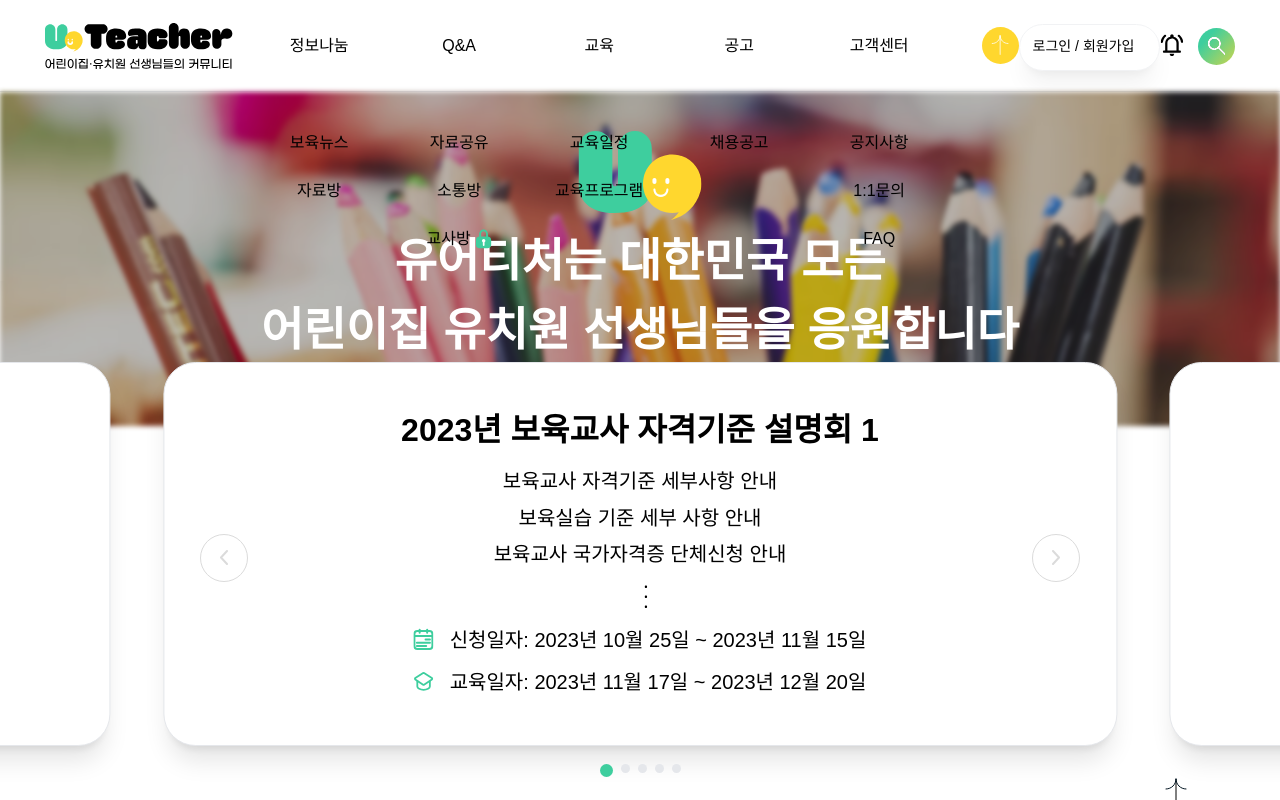
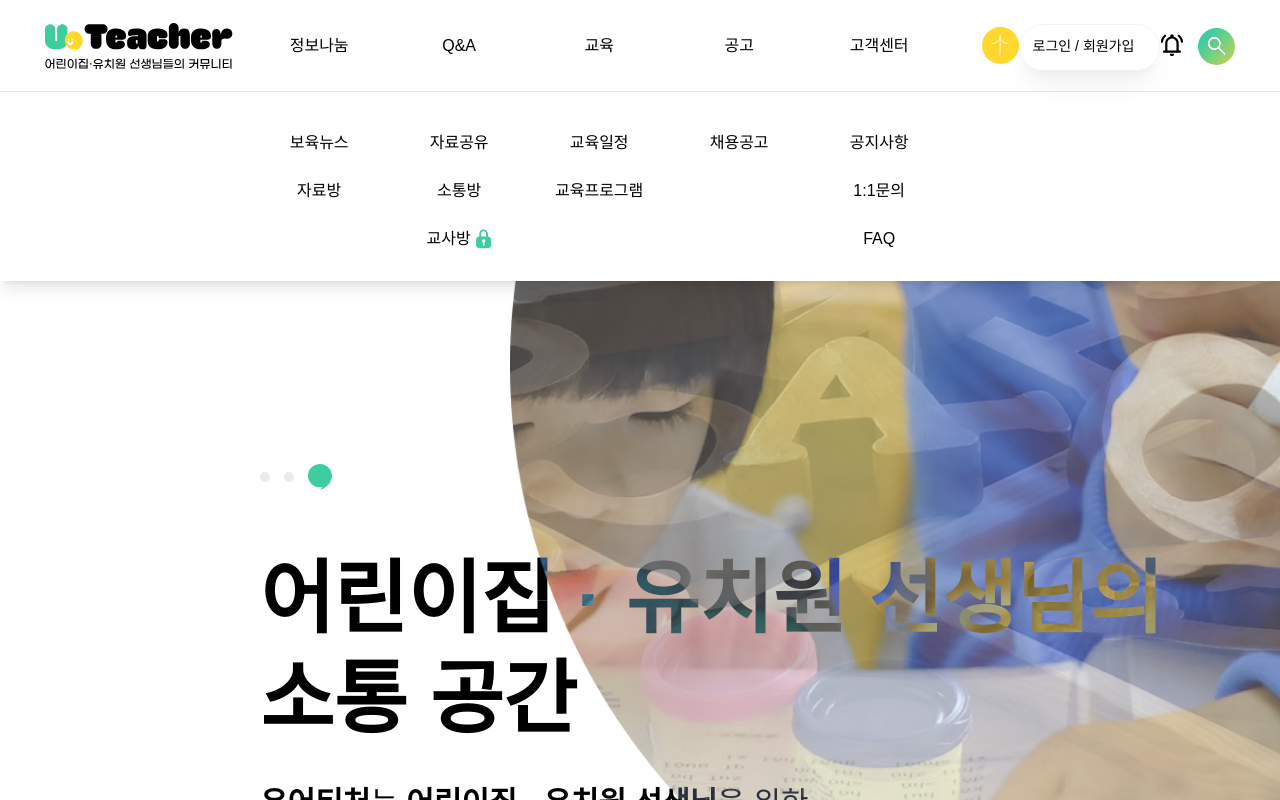
Before and after one commit to yourteacher-org/yourteacher-fe, a React (Vite) app: page / in a window 1280 px wide. Shown: the top 800 px of the page. Built offline with nearby package versions, Linux system fonts and the light colour scheme.

Commit message:
[fix] HeroSection 이미지 원인으로 스크롤 바 생성되는 버그 수정

```diff
--- a/src/layouts/MainLayout.tsx
+++ b/src/layouts/MainLayout.tsx
@@ -9,15 +9,11 @@ interface MainLayoutProps {
 
 const MainLayout = ({ children }: MainLayoutProps) => {
   return (
-    <>
+    <div className="xl:max-w-full lg:max-w-[1024px] sm:max-w-[390px] xl:min-h-[70vh] mx-auto overflow-hidden">
       <Navbar />
-
-      <main className="xl:max-w-[1920px] lg:max-w-[1024px] sm:max-w-[390px] xl:min-h-[70vh] mx-auto">
-        {children}
-      </main>
+      <main>{children}</main>
       <Footer />
-
-    </>
+    </div>
   );
 };
 
--- a/src/pages/Home/CommunitySection.tsx
+++ b/src/pages/Home/CommunitySection.tsx
@@ -35,7 +35,7 @@ const CommunitySection = () => {
   };
 
   return (
-    <Section as="section" className="relative">
+    <Section as="section" className="relative xl:max-w-[1920px] mx-auto">
       <div
         className={`
         flex xl:flex-row sm:flex-col
--- a/src/pages/Home/HeroSection.tsx
+++ b/src/pages/Home/HeroSection.tsx
@@ -18,8 +18,9 @@ const HeroSection = () => {
     <Section
       as="section"
       className="relative
+        xl:max-w-[1920px] mx-auto
         xl:px-0 lg:px-[1.875rem] sm:px-[1.125rem]
-        xl:mb-60 lg:mb-40 sm:mb-32"
+        xl:mb-0 lg:mb-40 sm:mb-32"
     >
       <div
         className="absolute
@@ -35,7 +36,8 @@ const HeroSection = () => {
       </div>
       <div
         className="relative lg:w-auto sm:min-w-[440px]
-          xl:pl-[16.25rem] xl:pt-[23.25rem] lg:pt-[12rem]"
+          xl:pl-[16.25rem] xl:pt-[23.25rem] lg:pt-[12rem]
+          xl:pb-60"
       >
         <Slide duration={3000}>
           {({ index, changeIndex }) => (
--- a/src/pages/Home/Home.tsx
+++ b/src/pages/Home/Home.tsx
@@ -1,21 +1,22 @@
 import React from 'react';
+
 import SchedulSection from './SchedulSection';
-// import SearchwordSection from './SearchwordSection';
-// import NoticeSection from './NoticeSection';
-// import RecruitSection from './RecruitSection';
-// import HeroSection from './HeroSection';
-// import CommunitySection from './CommunitySection';
+import SearchwordSection from './SearchwordSection';
+import NoticeSection from './NoticeSection';
+import RecruitSection from './RecruitSection';
+import HeroSection from './HeroSection';
+import CommunitySection from './CommunitySection';
 
 const Home: React.FC = () => {
   return (
-    <div>
-      <SchedulSection />
-      {/* <HeroSection />
+    <>
+      <HeroSection />
       <SearchwordSection />
       <CommunitySection />
+      <SchedulSection />
       <RecruitSection />
-      <NoticeSection /> */}
-    </div>
+      <NoticeSection />
+    </>
   );
 };
 
--- a/src/pages/Home/NoticeSection.tsx
+++ b/src/pages/Home/NoticeSection.tsx
@@ -75,6 +75,7 @@ const NoticeSection = () => {
       as="section"
       className="
         flex flex-col
+        xl:max-w-[1920px] mx-auto
         xl:items-stretch sm:items-center
         xl:px-[16.25rem] lg:px-[1.875rem]
         py-32 mb-[5rem]"
--- a/src/pages/Home/RecruitSection.tsx
+++ b/src/pages/Home/RecruitSection.tsx
@@ -78,6 +78,7 @@ const RecruitSection = () => {
     <Section
       as="section"
       className="flex xl:flex-row sm:flex-col
+        xl:max-w-[1920px] mx-auto
         xl:items-start sm:items-center
         xl:px-[16.25rem] lg:px-[1.875rem] sm:px-[1.125rem]
         py-[6.25rem]
--- a/src/pages/Home/SchedulSection.tsx
+++ b/src/pages/Home/SchedulSection.tsx
@@ -148,9 +148,8 @@ const SchedulSection = () => {
   return (
     <Section
       as="section"
-      className="w-full lg:flex-col sm:flex-col
-        xl:items-center sm:items-center
-        xl:mx-w-[80rem] lg:mx-w-[64rem] sm:mx-w-[24.375rem]"
+      className="lg:flex-col sm:flex-col
+        xl:items-center sm:items-center"
     >
       <div className="relative">
         <img
--- a/src/pages/Home/SearchwordSection.tsx
+++ b/src/pages/Home/SearchwordSection.tsx
@@ -39,7 +39,7 @@ const SearchwordSection = () => {
   return (
     <Section
       as="section"
-      className="w-full flex xl:flex-row sm:flex-col
+      className="xl:max-w-[1920px] mx-auto flex xl:flex-row sm:flex-col
         xl:items-center sm:items-center
         xl:px-[16.25rem] lg:mx-w-[80rem] sm:mx-w-[24.375rem]
         py-[6.25rem]
```
